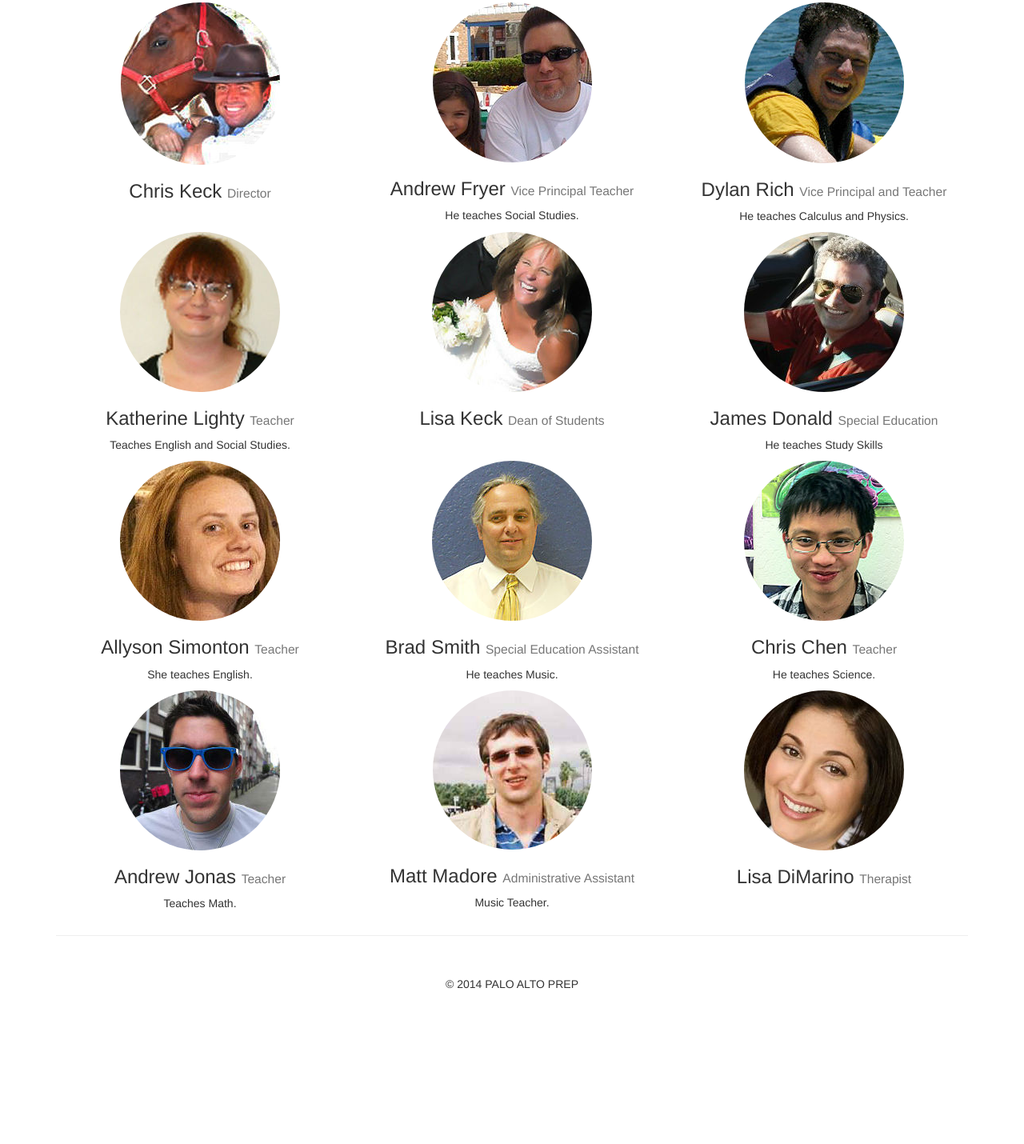
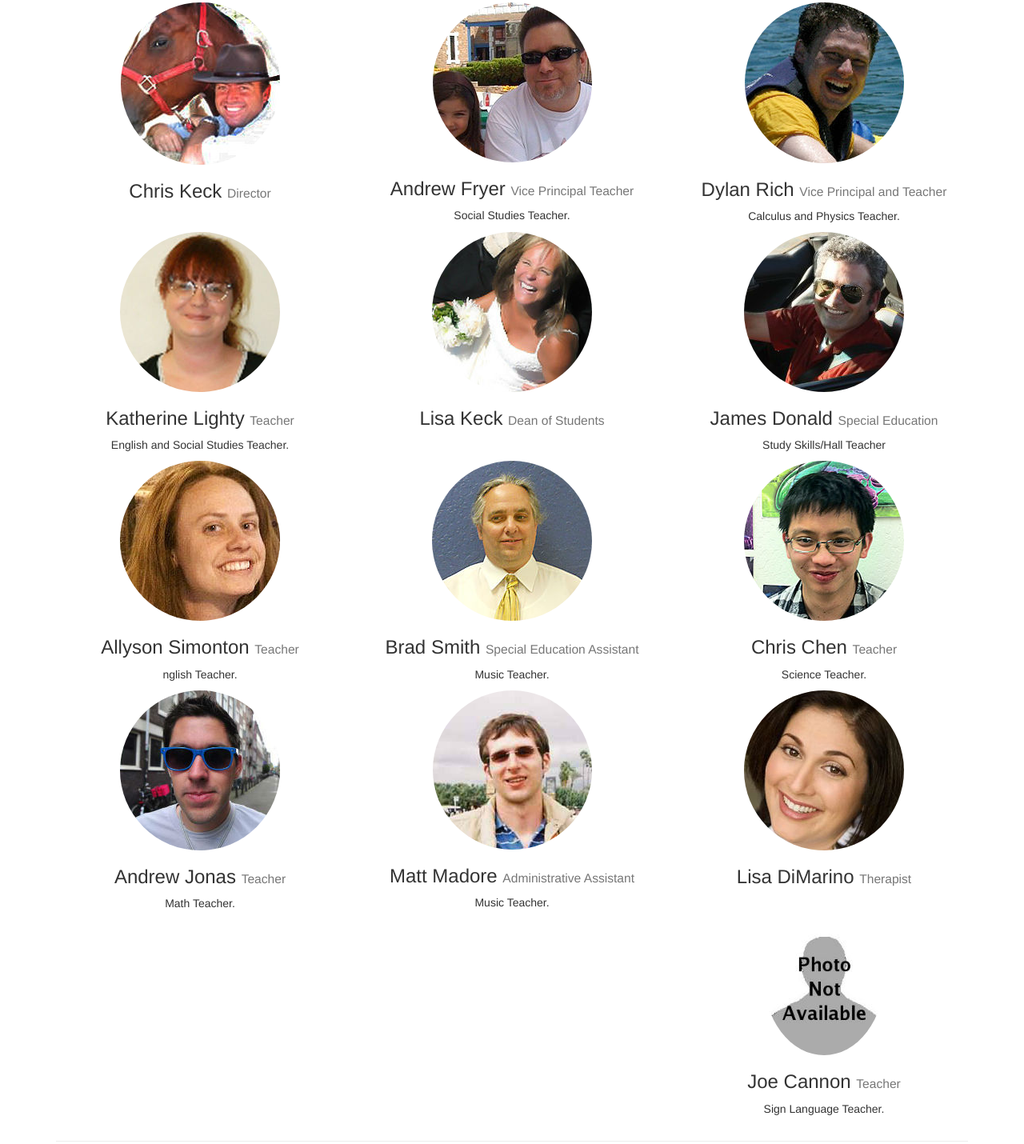
Before and after one commit to brianlechthaler/PAP-Student-Site, a plain HTML site: page teachers.html in a window 1280 px wide. Shown: the part 310-1740 px from the top of the page at 80% size. Before the commit the page ends 1610 px from the top, so only its background shows below. Drawn offline with Linux system fonts and the light colour scheme.

Commit message:
Update teachers.html

```diff
--- a/teachers.html
+++ b/teachers.html
@@ -107,21 +107,21 @@
                 <h3>Andrew Fryer
                     <small>Vice Principal Teacher</small>
                 </h3>
-                <p>He teaches Social Studies.</p>
+                <p>Social Studies Teacher.</p>
             </div>
             <div class="col-lg-4 col-sm-6 text-center">
                 <img class="img-circle img-responsive img-center" src="photos/dylan.jpg" alt="">
                 <h3>Dylan Rich
                     <small>Vice Principal and Teacher</small>
                 </h3>
-                <p>He teaches Calculus and Physics.</p>
+                <p>Calculus and Physics Teacher.</p>
             </div>
             <div class="col-lg-4 col-sm-6 text-center">
                 <img class="img-circle img-responsive img-center" src="photos/katherine.jpg" alt="">
                 <h3>Katherine Lighty
                     <small>Teacher</small>
                 </h3>
-                <p>Teaches English and Social Studies.</p>
+                <p>English and Social Studies Teacher.</p>
             </div>
             <div class="col-lg-4 col-sm-6 text-center">
                 <img class="img-circle img-responsive img-center" src="photos/lisa.jpg" alt="">
@@ -135,35 +135,35 @@
                 <h3>James Donald
                     <small>Special Education</small>
                 </h3>
-                <p>He teaches Study Skills</p>
+                <p>Study Skills/Hall Teacher</p>
             </div>
             <div class="col-lg-4 col-sm-6 text-center">
                 <img class="img-circle img-responsive img-center" src="photos/allysons.jpg" alt="">
                 <h3>Allyson Simonton
                     <small>Teacher</small>
                 </h3>
-                <p>She teaches English.</p>
+                <p>nglish Teacher.</p>
             </div>
             <div class="col-lg-4 col-sm-6 text-center">
                 <img class="img-circle img-responsive img-center" src="photos/bradm.jpg" alt="">
                 <h3>Brad Smith
                     <small>Special Education Assistant</small>
                 </h3>
-                <p>He teaches Music.</p>
+                <p>Music Teacher.</p>
             </div>
             <div class="col-lg-4 col-sm-6 text-center">
                 <img class="img-circle img-responsive img-center" src="photos/chrisc.jpg" alt="">
                 <h3>Chris Chen
                     <small>Teacher</small>
                 </h3>
-                <p>He teaches Science.</p>
+                <p>Science Teacher.</p>
             </div>
             <div class="col-lg-4 col-sm-6 text-center">
                 <img class="img-circle img-responsive img-center" src="photos/andrew_j.jpg" alt="">
                 <h3>Andrew Jonas
                     <small>Teacher</small>
                 </h3>
-                <p>Teaches Math.</p>
+                <p>Math Teacher.</p>
             </div>
             <div class="col-lg-4 col-sm-6 text-center">
                 <img class="img-circle img-responsive img-center" src="photos/matt-fixed.jpg" alt="">
@@ -179,7 +179,13 @@
                 </h3>
                 <p></p>
             </div>
-
+            <div class="col-lg-4 col-sm-6 text-center">
+                <img class="img-circle img-responsive img-center" src="photos/pnf.jpg" alt="">
+                <h3>Joe Cannon
+                    <small>Teacher</small>
+                </h3>
+                <p>Sign Language Teacher.</p>
+            </div>
         </div>
 
         <hr>
```
